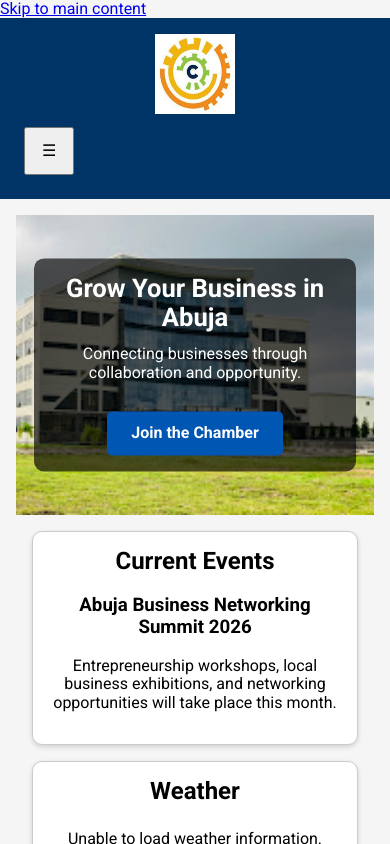
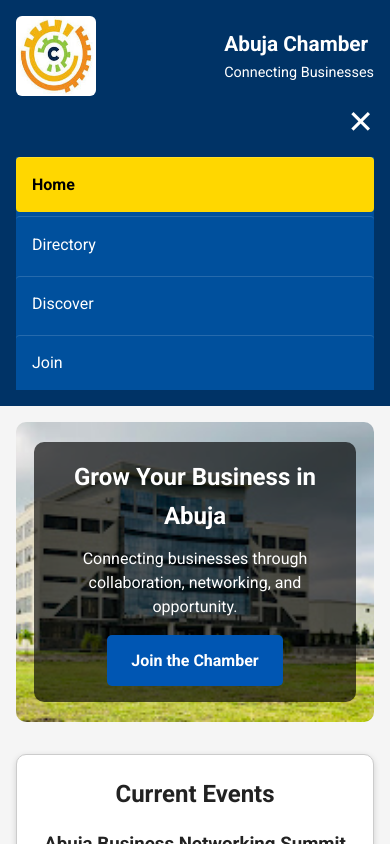
Before and after one commit to mshehu22/wdd231, a plain HTML site: page chamber/index.html in a window 390 px wide. Both pictures are taken after a click on the button "Toggle Navigation". Shown: the top 844 px of the page. Drawn offline with Linux system fonts and the light colour scheme; no server answers.

Commit message:
Fix Chamber Home Page navigation and responsive layout

```diff
--- a/chamber/index.html
+++ b/chamber/index.html
@@ -5,102 +5,73 @@
     <meta charset="UTF-8">
     <meta name="viewport" content="width=device-width, initial-scale=1.0">
 
-    <title>Abuja Chamber of Commerce Home | Magdalene Shehu</title>
+    <title>Abuja Chamber of Commerce | Home</title>
 
     <meta name="description"
-        content="Welcome to Abuja Chamber of Commerce. Discover local businesses, events, weather updates, and membership opportunities.">
+        content="Welcome to the Abuja Chamber of Commerce. Discover local businesses, events, weather updates, and membership opportunities.">
 
     <meta name="author" content="Magdalene Shehu">
 
-    <meta property="og:title" content="Abuja Chamber of Commerce Home Page and Business Community">
-
+    <meta property="og:title" content="Abuja Chamber of Commerce">
     <meta property="og:description" content="Connecting Abuja businesses through networking, events, and partnerships.">
-
     <meta property="og:image" content="https://mshehu22.github.io/wdd231/chamber/images/abuja-chamber.jpg">
-
     <meta property="og:url" content="https://mshehu22.github.io/wdd231/chamber/index.html">
-
     <meta property="og:type" content="website">
 
     <link rel="icon" href="../favicon.ico">
 
     <link rel="preconnect" href="https://fonts.googleapis.com">
-
     <link rel="preconnect" href="https://fonts.gstatic.com" crossorigin>
 
     <link href="https://fonts.googleapis.com/css2?family=Roboto:wght@300;400;500;700&display=swap" rel="stylesheet">
 
     <link rel="stylesheet" href="../styles/normalize.css">
-
     <link rel="stylesheet" href="styles/directory.css">
-
     <link rel="stylesheet" href="styles/home.css">
 
     <script src="scripts/home.js" defer></script>
     <script src="scripts/weather.js" defer></script>
     <script src="scripts/spotlight.js" defer></script>
-
 </head>
 
 <body>
 
-    <a class="skip-link" href="#main-content">
-
-        Skip to main content
-
-    </a>
+    <a class="skip-link" href="#main-content">Skip to main content</a>
 
     <header>
 
         <div class="brand">
 
-            <img src="images/chamber.jpg" alt="Abuja Chamber of Commerce logo" width="80" height="80">
+            <img src="images/chamber.jpg" alt="Abuja Chamber of Commerce Logo" width="80" height="80">
+
+            <div class="brand-text">
+                <h2>Abuja Chamber</h2>
+                <p>Connecting Businesses</p>
+            </div>
 
         </div>
 
-        <button id="menu" aria-label="Open navigation menu" aria-expanded="false">
-
+        <button id="menu" aria-label="Toggle Navigation" aria-expanded="false">
             ☰
-
         </button>
 
         <nav class="navigation">
 
-            <a class="active" href="index.html">
+            <a href="index.html" class="active">Home</a>
 
-                Home
+            <a href="directory.html">Directory</a>
 
-            </a>
+            <a href="discover.html">Discover</a>
 
-            <a href="directory.html">
-
-                Directory
-
-            </a>
-
-            <a href="discover.html">
-
-                Discover
-
-            </a>
-
-            <a href="join.html">
-
-                Join
-
-            </a>
+            <a href="join.html">Join</a>
 
         </nav>
 
     </header>
 
-
-
     <main id="main-content">
 
-        <h1 class="page-title">
-            Abuja Chamber of Commerce
-        </h1>
+        <h1 class="page-title">Abuja Chamber of Commerce</h1>
 
         <section class="hero">
 
@@ -108,52 +79,39 @@
 
             <div class="hero-text">
 
-                <h2>
-                    Grow Your Business in Abuja
-                </h2>
+                <h2>Grow Your Business in Abuja</h2>
 
                 <p>
-                    Connecting businesses through collaboration and opportunity.
+                    Connecting businesses through collaboration,
+                    networking, and opportunity.
                 </p>
 
                 <a class="cta" href="join.html">
-
                     Join the Chamber
-
                 </a>
 
             </div>
 
         </section>
 
-
-
         <div class="home-grid">
 
             <section class="card">
 
-                <h2>
-                    Current Events
-                </h2>
+                <h2>Current Events</h2>
 
-                <h3>
-                    Abuja Business Networking Summit 2026
-                </h3>
+                <h3>Abuja Business Networking Summit 2026</h3>
 
                 <p>
-                    Entrepreneurship workshops, local business exhibitions,
-                    and networking opportunities will take place this month.
+                    Entrepreneurship workshops, business exhibitions,
+                    and networking opportunities are taking place this month.
                 </p>
 
             </section>
 
-
-
             <section class="card">
 
-                <h2>
-                    Weather
-                </h2>
+                <h2>Weather</h2>
 
                 <div id="current-weather">
                     Loading weather...
@@ -165,19 +123,13 @@
 
         </div>
 
-
-
         <section class="spotlights">
 
-            <h2>
-                Member Spotlights
-            </h2>
+            <h2>Member Spotlights</h2>
 
             <div id="spotlight-container">
 
-                <p>
-                    Loading member spotlights...
-                </p>
+                <p>Loading member spotlights...</p>
 
             </div>
 
@@ -185,17 +137,13 @@
 
     </main>
 
-
-
     <footer>
 
-        <p>
-            Abuja Chamber of Commerce
-        </p>
+        <p><strong>Abuja Chamber of Commerce</strong></p>
 
         <p>
             © <span id="year"></span>
-            Magdalene Shehu
+            Magdalene Shehu | WDD 231
         </p>
 
         <p id="lastModified"></p>
--- a/chamber/scripts/home.js
+++ b/chamber/scripts/home.js
@@ -1,14 +1,46 @@
-// Footer year
+// ==========================
+// Responsive Navigation
+// ==========================
+
+const menuButton = document.querySelector("#menu");
+const navigation = document.querySelector(".navigation");
+
+if (menuButton && navigation) {
+
+    menuButton.addEventListener("click", () => {
+
+        navigation.classList.toggle("open");
+
+        const isOpen = navigation.classList.contains("open");
+
+        menuButton.setAttribute("aria-expanded", isOpen);
+
+        menuButton.textContent = isOpen ? "✕" : "☰";
+
+    });
+
+}
+
+// ==========================
+// Footer Year
+// ==========================
+
 const year = document.querySelector("#year");
 
 if (year) {
+
     year.textContent = new Date().getFullYear();
+
 }
 
+// ==========================
+// Last Modified Date
+// ==========================
 
-// Footer last modified date
 const lastModified = document.querySelector("#lastModified");
 
 if (lastModified) {
+
     lastModified.textContent = `Last Modified: ${document.lastModified}`;
+
 }
--- a/chamber/styles/directory.css
+++ b/chamber/styles/directory.css
@@ -1,16 +1,79 @@
+/* ==========================
+   GLOBAL STYLES
+========================== */
+
+* {
+    margin: 0;
+    padding: 0;
+    box-sizing: border-box;
+}
+
 body {
     font-family: Roboto, sans-serif;
-    margin: 0;
-    background: #f5f5f5;
+    background-color: #f5f5f5;
+    color: #222;
+    line-height: 1.6;
 }
 
-header,
-footer {
+/* ==========================
+   SKIP LINK
+========================== */
+
+.skip-link {
+    position: absolute;
+    left: -9999px;
+    top: 0;
+    background: #ffffff;
+    color: #000;
+    padding: .75rem 1rem;
+    z-index: 1000;
+    text-decoration: none;
+}
+
+.skip-link:focus {
+    left: 1rem;
+    top: 1rem;
+}
+
+/* ==========================
+   HEADER
+========================== */
+
+header {
     background: #003366;
     color: white;
-    text-align: center;
     padding: 1rem;
+
+    display: flex;
+    justify-content: space-between;
+    align-items: center;
+    flex-wrap: wrap;
 }
+
+.brand {
+    display: flex;
+    align-items: center;
+    gap: 1rem;
+}
+
+.brand img {
+    display: block;
+    border-radius: 6px;
+}
+
+.brand-text h2 {
+    font-size: 1.3rem;
+    margin: 0;
+}
+
+.brand-text p {
+    font-size: .9rem;
+    margin: 0;
+}
+
+/* ==========================
+   NAVIGATION
+========================== */
 
 nav {
     background: #00509d;
@@ -19,47 +82,89 @@
 .navigation {
     display: flex;
     list-style: none;
-    margin: 0;
-    padding: 0;
+    gap: .25rem;
 }
 
 .navigation a {
     display: block;
     color: white;
     text-decoration: none;
+    padding: .9rem 1rem;
+    border-radius: 4px;
+    transition: background-color .3s ease;
+}
+
+.navigation a:hover,
+.navigation a:focus {
+    background: #003366;
+}
+
+.navigation a.active {
+    background: gold;
+    color: black;
+    font-weight: bold;
+}
+
+/* ==========================
+   MENU BUTTON
+========================== */
+
+#menu {
+    display: none;
+    background: none;
+    border: none;
+    color: white;
+    font-size: 2rem;
+    cursor: pointer;
+}
+
+/* ==========================
+   MAIN
+========================== */
+
+main {
+    max-width: 1200px;
+    margin: 0 auto;
     padding: 1rem;
 }
 
-.active {
-    background: gold;
-    color: black;
-}
-
-main {
-    padding: 1rem;
-}
+/* ==========================
+   BUTTONS
+========================== */
 
 .buttons {
     text-align: center;
     margin-bottom: 2rem;
 }
 
-button {
+.buttons button {
     padding: .8rem 1rem;
     margin: .5rem;
     cursor: pointer;
+    border: none;
+    background: #00509d;
+    color: white;
+    border-radius: 5px;
+    transition: background-color .3s ease;
 }
 
-/* GRID */
+.buttons button:hover {
+    background: #003366;
+}
+
+/* ==========================
+   GRID VIEW
+========================== */
 
 #members.grid {
     display: grid;
-    grid-template-columns:
-        repeat(auto-fit, minmax(250px, 1fr));
+    grid-template-columns: repeat(auto-fit, minmax(260px, 1fr));
     gap: 1rem;
 }
 
-/* LIST */
+/* ==========================
+   LIST VIEW
+========================== */
 
 #members.list {
     display: flex;
@@ -67,53 +172,104 @@
     gap: 1rem;
 }
 
-/* CARDS */
+/* ==========================
+   CARDS
+========================== */
 
 .card {
     background: white;
     border: 1px solid #ccc;
+    border-radius: 8px;
     padding: 1rem;
     text-align: center;
+    box-shadow: 0 2px 5px rgba(0,0,0,.1);
 }
 
 .card img {
     width: 150px;
     height: 100px;
     object-fit: contain;
+    margin-bottom: 1rem;
 }
 
-/* THIS IS THE IMPORTANT PART */
+.card h2,
+.card h3 {
+    margin-bottom: .5rem;
+}
 
-#members.list .card img {
-    display: none;
+.card p {
+    margin-bottom: .5rem;
 }
 
 #members.list .card {
     text-align: left;
 }
 
-/* MOBILE */
-
-#menu {
+#members.list .card img {
     display: none;
 }
 
-@media (max-width:700px) {
+/* ==========================
+   FOOTER
+========================== */
+
+footer {
+    margin-top: 2rem;
+    background: #003366;
+    color: white;
+    text-align: center;
+    padding: 1.5rem;
+}
+
+/* ==========================
+   MOBILE
+========================== */
+
+@media screen and (max-width: 700px) {
+
+    header {
+        flex-direction: column;
+        align-items: stretch;
+    }
+
+    .brand {
+        justify-content: space-between;
+        align-items: center;
+    }
 
     #menu {
         display: block;
+        align-self: flex-end;
+        margin-top: .5rem;
     }
 
     .navigation {
         display: none;
         flex-direction: column;
+        width: 100%;
+        margin-top: 1rem;
     }
 
     .navigation.open {
         display: flex;
     }
+
+    .navigation a {
+        border-top: 1px solid rgba(255,255,255,.15);
+    }
 }
 
-footer {
-    margin-top: 2rem;
+/* ==========================
+   DESKTOP
+========================== */
+
+@media screen and (min-width: 701px) {
+
+    .navigation {
+        display: flex !important;
+    }
+
+    #menu {
+        display: none;
+    }
 }
--- a/chamber/styles/home.css
+++ b/chamber/styles/home.css
@@ -1,17 +1,18 @@
-/* =========================
+/* ==========================
    HERO SECTION
-========================= */
+========================== */
 
 .hero {
     position: relative;
     overflow: hidden;
+    border-radius: 10px;
 }
 
 .hero img {
+    display: block;
     width: 100%;
     height: auto;
     min-height: 300px;
-    display: block;
     object-fit: cover;
 }
 
@@ -21,88 +22,109 @@
     left: 5%;
     right: 5%;
     transform: translateY(-50%);
-    background-color: rgba(0, 0, 0, 0.65);
-    color: white;
+    background: rgba(0, 0, 0, 0.65);
+    color: #fff;
     padding: 1rem;
     border-radius: 10px;
     text-align: center;
+    max-width: 90%;
 }
 
 .hero-text h2 {
-    margin: 0;
-    font-size: 1.6rem;
+    margin-bottom: .75rem;
+    font-size: 1.8rem;
 }
 
 .hero-text p {
-    margin: .8rem 0;
+    margin-bottom: 1rem;
+    line-height: 1.5;
 }
 
-
-
-/* =========================
+/* ==========================
    CALL TO ACTION
-========================= */
+========================== */
 
 .cta {
     display: inline-block;
-    margin-top: 1rem;
     padding: .8rem 1.5rem;
-    background-color: #0056b3;
-    color: white;
+    background: #0056b3;
+    color: #fff;
     text-decoration: none;
     border-radius: 5px;
     font-weight: 700;
+    transition: background-color .3s ease,
+        transform .2s ease;
 }
 
-.cta:hover {
-    background-color: #003d80;
+.cta:hover,
+.cta:focus {
+    background: #003d80;
+    transform: translateY(-2px);
 }
 
-
-
-/* =========================
+/* ==========================
    HOME GRID
-========================= */
+========================== */
 
 .home-grid {
     display: grid;
-    gap: 1rem;
-    padding: 1rem;
+    gap: 1.5rem;
+    margin: 2rem 0;
 }
 
-
-
-/* =========================
+/* ==========================
    CARDS
-========================= */
+========================== */
 
 .card,
 .spotlight-card {
+    background: #fff;
     border: 1px solid #ccc;
     border-radius: 10px;
-    padding: 1rem;
-    background-color: white;
-    box-shadow: 0 2px 5px rgba(0,0,0,.15);
+    padding: 1.25rem;
+    box-shadow: 0 2px 6px rgba(0, 0, 0, .15);
+    height: 100%;
 }
 
 .card h2,
 .spotlights h2 {
-    margin-top: 0;
+    margin-bottom: 1rem;
 }
 
+.card h3 {
+    margin-bottom: .75rem;
+}
 
+.card p {
+    line-height: 1.6;
+}
 
-/* =========================
+/* ==========================
+   WEATHER
+========================== */
+
+#current-weather,
+#forecast {
+    margin-top: .75rem;
+    line-height: 1.6;
+}
+
+#current-weather img {
+    display: block;
+    margin: 0 auto;
+}
+
+/* ==========================
    SPOTLIGHTS
-========================= */
+========================== */
 
 .spotlights {
-    padding: 1rem;
+    margin-top: 2rem;
 }
 
 #spotlight-container {
     display: grid;
-    gap: 1rem;
+    gap: 1.5rem;
 }
 
 .spotlight-card {
@@ -113,56 +135,55 @@
     width: 120px;
     height: 120px;
     object-fit: contain;
-    margin-bottom: 1rem;
+    margin: 0 auto 1rem;
+    display: block;
 }
 
 .spotlight-card h3 {
     margin-bottom: .5rem;
 }
 
-
-
-/* =========================
-   WEATHER
-========================= */
-
-#current-weather,
-#forecast {
-    margin-top: .75rem;
-    line-height: 1.6;
+.spotlight-card p {
+    margin-bottom: .5rem;
+    line-height: 1.5;
 }
 
+.spotlight-card a {
+    color: #0056b3;
+    text-decoration: none;
+    font-weight: bold;
+}
 
+.spotlight-card a:hover {
+    text-decoration: underline;
+}
 
-/* =========================
+/* ==========================
    PAGE TITLE
-========================= */
+========================== */
 
 .page-title {
-    display: none;
+    position: absolute;
+    left: -9999px;
 }
 
-
-
-/* =========================
+/* ==========================
    ACTIVE NAVIGATION
-========================= */
+========================== */
 
 .navigation a.active {
-    background-color: gold;
-    color: black;
+    background: gold;
+    color: #000;
 }
 
+/* ==========================
+   DESKTOP
+========================== */
 
-
-/* =========================
-   RESPONSIVE DESIGN
-========================= */
-
-@media screen and (min-width:768px) {
+@media screen and (min-width: 768px) {
 
     .hero-text {
-        left: 10%;
+        left: 8%;
         right: auto;
         max-width: 450px;
         text-align: left;
@@ -174,10 +195,35 @@
     }
 
     .home-grid {
-        grid-template-columns: 1fr 1fr;
+        grid-template-columns: repeat(2, 1fr);
     }
 
     #spotlight-container {
         grid-template-columns: repeat(3, 1fr);
     }
 }
+
+/* ==========================
+   MOBILE
+========================== */
+
+@media screen and (max-width: 767px) {
+
+    .hero-text {
+        position: absolute;
+        left: 5%;
+        right: 5%;
+        top: 50%;
+        transform: translateY(-50%);
+        text-align: center;
+    }
+
+    .hero-text h2 {
+        font-size: 1.5rem;
+    }
+
+    .home-grid,
+    #spotlight-container {
+        grid-template-columns: 1fr;
+    }
+}
```
